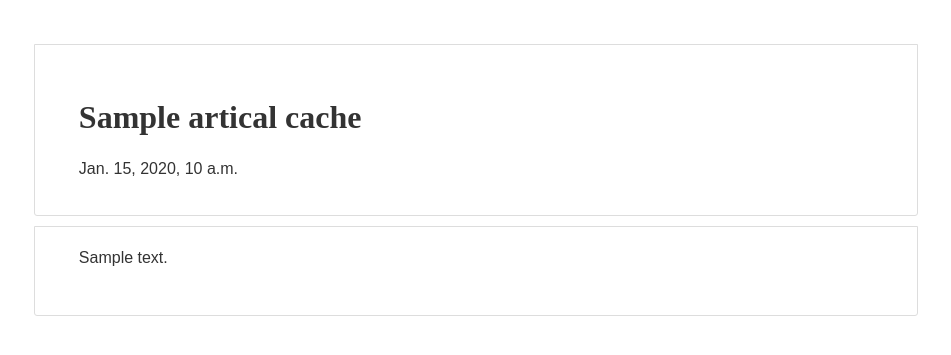
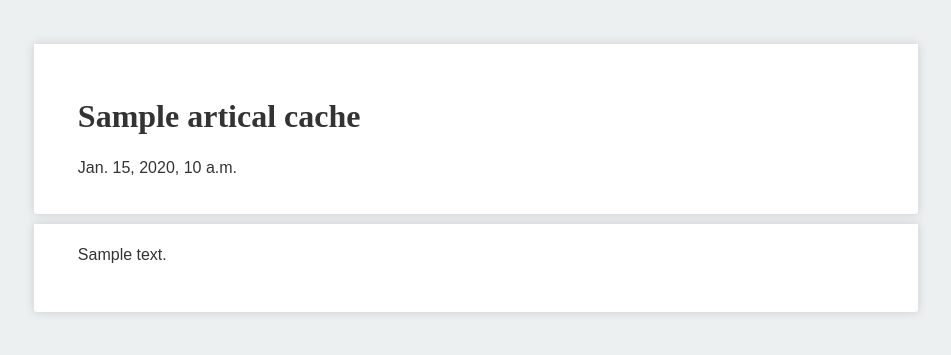
Before and after one commit to owlsome2501/some2501, a Django app: template templates/blog/artical.html in a window 1280 px wide. Shown: the top 355 px of the page, without its empty margins (164-1115 px from the left). Run offline with Django 3.2, Linux system fonts and the light colour scheme; the template is opened without the code that fills it: most values are stand-ins (such as "Sample title", 1, 10 or a date in 2020).

Commit message:
change style and add DEBUG env setting

```diff
--- a/static/blog/main.css
+++ b/static/blog/main.css
@@ -1,3 +1,6 @@
+body {
+    background: #ECF0F1;
+}
 h1, h2, h3, h4, h5, h6 {
     margin-top: 1em;
     margin-bottom: 16px;
@@ -37,7 +40,8 @@ h1, h2, h3, h4, h5, h6 {
     margin-bottom: 10px;
     margin-top: 5%;
     background: #fff;
-    border: 1px solid #ddd;
+    /* border: 1px solid #ddd; */
+    box-shadow: 0px 0px 10px #ccc;
     border-radius: 0 0 3px 3px;
 }
 .title .text {
--- a/static/blog/markdown.css
+++ b/static/blog/markdown.css
@@ -19,7 +19,8 @@
     margin-top: 10px;
     margin-bottom: 5%;
     background: #fff;
-    border: 1px solid #ddd;
+    /* border: 1px solid #ddd; */
+    box-shadow: 0px 0px 10px #ccc;
     border-radius: 0 0 3px 3px;
 }
 .markdown > *:first-child {
```
